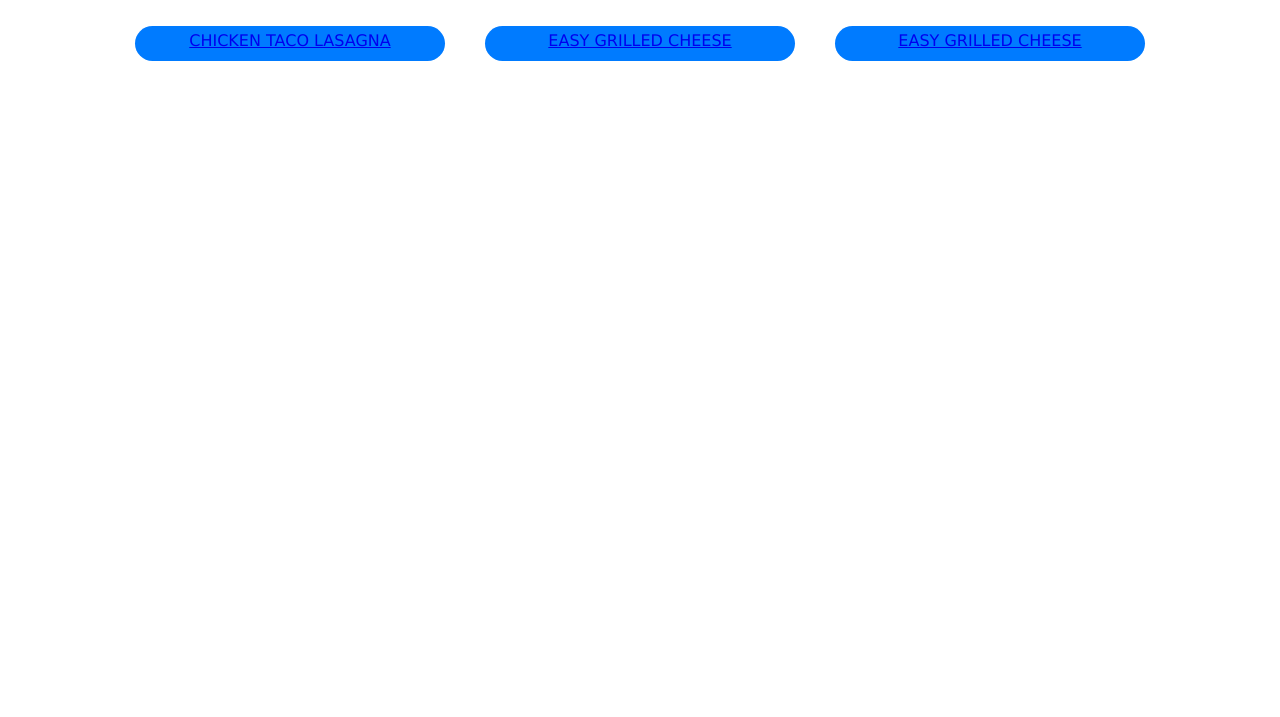
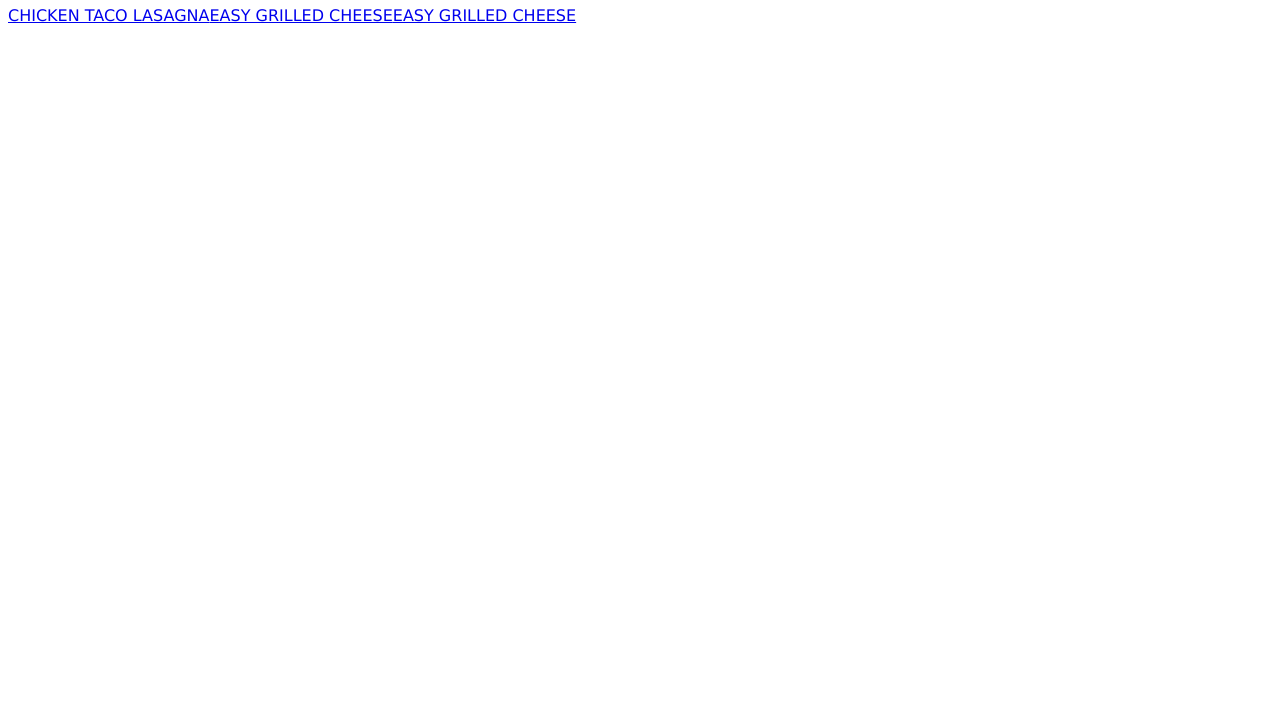
Before and after one commit to maciekster/odin-recipes, a plain HTML site: page index.html in a window 1280 px wide. Shown: the part 83-800 px from the top of the page. Drawn offline with Linux system fonts and the light colour scheme.

Commit message:
Started to change links to UL and reworking CSS / Flex. Cleaning up code.

```diff
--- a/index.html
+++ b/index.html
@@ -13,21 +13,18 @@
     </div>
 
     <div class="links">
-      <div class="button">
-        <a href="recipes/lasagna.html" alt="Chicken Taco Lasagna Recipe"
-          >Chicken Taco Lasagna</a
-        >
-      </div>
-      <div class="button">
-        <a href="recipes/grilledcheese.html" alt="Easy Grilled Cheese Recipe"
-          >Easy Grilled Cheese</a
-        >
-      </div>
-      <div class="button">
-        <a href="recipes/grilledcheese.html" alt="Easy Grilled Cheese Recipe"
-          >Easy Grilled Cheese</a
-        >
-      </div>
+      <nav>
+        <ul class="nav-list">
+          <li>
+            <a href="recipes/lasagna.html" alt="Chicken Taco Lasagna Recipe">Chicken Taco Lasagna</a>
+          </li>
+          <li>
+            <a href="recipes/grilledcheese.html" alt="Easy Grilled Cheese Recipe">Easy Grilled Cheese</a>
+          </li>
+          <li>
+            <a href="recipes/grilledcheese.html" alt="Easy Grilled Cheese Recipe">Easy Grilled Cheese</a>
+          </li>
+          </ul>
     </div>
   </body>
 </html>
--- a/style.css
+++ b/style.css
@@ -15,23 +15,13 @@ h1 {
   justify-content: center;
 }
 
-.links {
-  color: #007bff;
-  text-decoration: none;
-  text-transform: uppercase;
+.nav-list {
   display: flex;
-  justify-content: center;
+  margin: 0;
+  padding: 0;
+  list-style: none;
 }
 
-.button {
-  text-align: center;
-  width: 300px;
-  /** inline-size: 300px; **/
-  height: 25px;
-  /** block-size: 25px; **/
-  padding: 5px;
-  margin: 20px;
-  background-color: #007bff;
-  border-radius: 20px;
-  flex: 0 1 auto;
+.nav-list li {
+  width: max-content;
 }
```
